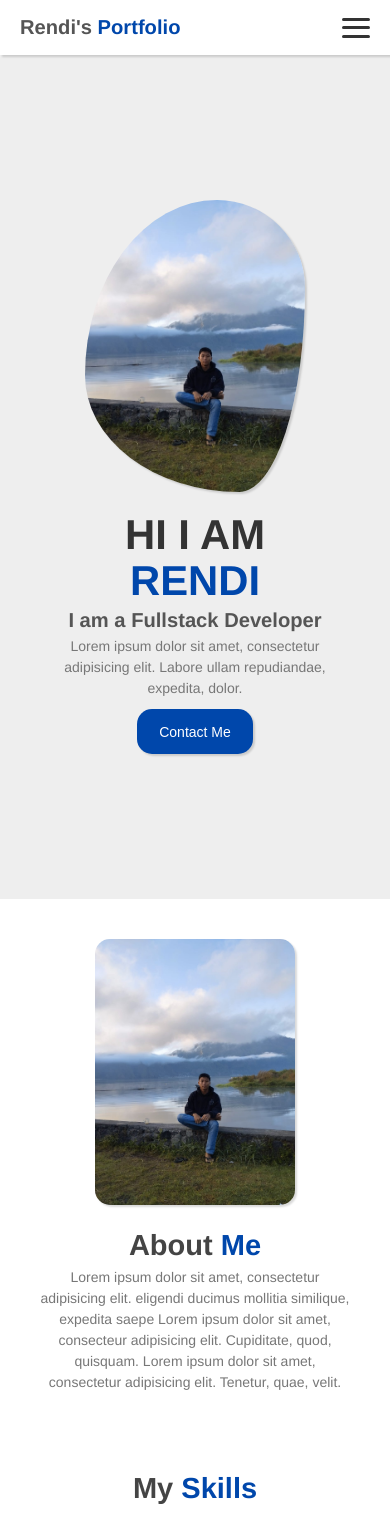
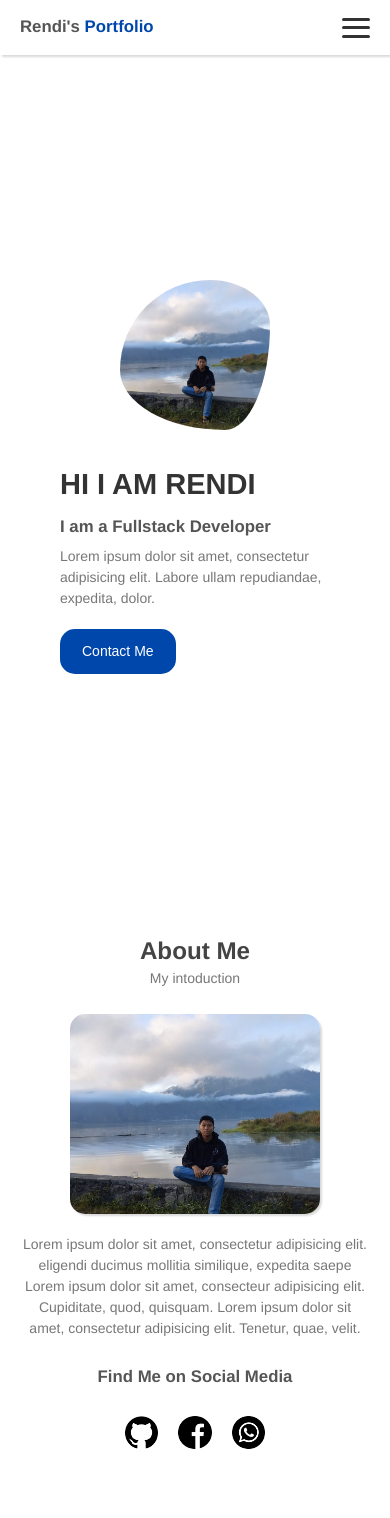
Before and after one commit to rendi12345678/rendi-portfolio, a React (Create React App) app: page / in a window 390 px wide. Shown: the top 1518 px of the page. Built offline with nearby package versions, Linux system fonts and the light colour scheme.

Commit message:
Made it more responsive

```diff
--- a/src/App.css
+++ b/src/App.css
@@ -3,9 +3,16 @@
   --paragraph-size2: clamp(1.4rem, 1.6vw, 1.6rem);
   --h2-size: calc(var(--paragraph-size) * 1.2 * 1.2 * 1.2 * 1.2);
   --h1-size: calc(var(--paragraph-size) * 1.2 * 1.2 * 1.2 * 1.2 * 1.2 * 1.2);
+  font-size: 62.5%;
+  --margin-top-size: 2.5rem;
   --h3-size: calc(var(--paragraph-size) * 1.2 * 1.2);
-  font-size: 62.5%;
   --navbar-title-size: calc(var(--paragraph-size) * 1.2 * 1.2);
+  @media (width <= 756px) {
+    --navbar-title-size: calc(var(--paragraph-size) * 1.2);
+    --h2-size: calc(var(--paragraph-size) * 1.2 * 1.2 * 1.2);
+    --h1-size: calc(var(--paragraph-size) * 1.2 * 1.2 * 1.2 * 1.2);
+    --h3-size: calc(var(--paragraph-size) * 1.2);
+  }
 }
 
 body {
--- a/src/components/About.js
+++ b/src/components/About.js
@@ -1,23 +1,37 @@
-import React from 'react';
-import '../styles/about.css';
-import '../styles/reset.css';
+import React from "react";
+import "../styles/about.css";
+import "../styles/reset.css";
 
 const About = () => {
   return (
     <section className="about-section" id="about-section">
-      <img src="/img/rendi.jpg"
-           alt="About Image"
-           title="About Image"/>
-      <div className="text-container">
-      <h1 className="about-title">About <span>Me</span></h1>
+      <div className="about-title">
+        <h2>About Me</h2>
+        <p>My intoduction</p>
+      </div>
+      <img src="/img/rendi.jpg" alt="About Image" title="About Image" />
       <div className="texts">
-      <p>
-        Lorem ipsum dolor sit amet, consectetur adipisicing elit. eligendi ducimus mollitia similique, expedita saepe Lorem ipsum dolor sit amet, consecteur adipisicing elit. Cupiditate, quod, quisquam. Lorem ipsum dolor sit amet, consectetur adipisicing elit. Tenetur, quae, velit.
-      </p>
-      </div>
+        <p>
+          Lorem ipsum dolor sit amet, consectetur adipisicing elit. eligendi
+          ducimus mollitia similique, expedita saepe Lorem ipsum dolor sit amet,
+          consecteur adipisicing elit. Cupiditate, quod, quisquam. Lorem ipsum
+          dolor sit amet, consectetur adipisicing elit. Tenetur, quae, velit.
+        </p>
+        <h3>Find Me on Social Media</h3>
+        <div className="list-of-social-media">
+          <figure>
+            <img src="/img/github-logo.png" alt="" />
+          </figure>
+          <figure>
+            <img src="/img/facebook.png" alt="" />
+          </figure>
+          <figure>
+            <img src="/img/whatsapp.png" alt="" />
+          </figure>
+        </div>
       </div>
     </section>
   );
-}
+};
 
 export default About;
--- a/src/components/Hero.js
+++ b/src/components/Hero.js
@@ -16,7 +16,7 @@ const Hero = () => {
        <div class="hero-container">
          <div className="hero-text">
          <h1>HI I AM <span>RENDI</span></h1>
-         <h2>I am a Fullstack Developer</h2>
+         <h3>I am a Fullstack Developer</h3>
          <p>
            Lorem ipsum dolor sit amet, consectetur adipisicing elit. Labore ullam repudiandae, expedita, dolor.
          </p>
--- a/src/components/Skills.js
+++ b/src/components/Skills.js
@@ -5,7 +5,11 @@ import '../styles/reset.css';
 const Skills = () => {
   return (
       <section className="skills">
-        <h1>My <span>Skills</span></h1>
+        <div className="skill-title">
+        <h1>Skills</h1>
+        <p>My technical level</p>
+        </div>
+
         <div className="skill-list">
         <div>
           <img src="/img/html-5.png"
--- a/src/styles/about.css
+++ b/src/styles/about.css
@@ -1,47 +1,64 @@
 .about-section {
   display: grid;
-  grid-template-columns: 1fr 3fr;
-  grid-template-rows: 1fr;
-  padding: 4rem 0;
-  box-sizing: border-box;
-  column-gap: 4rem;
+  grid:
+    "title title" auto
+    "image text" 25rem
+    / 1fr 1.5fr;
+    padding: 4rem 0;
+    box-sizing: border-box;
+  column-gap: clamp(2rem, 4svw, 4rem);
   max-width: 92rem;
+  margin-top: 0;
   width: 100%;
   align-items: center;
   margin: auto;
 }
 
 .about-title {
-  grid-row: 1 / 2;
-  grid-column: 2 / 3;
+  grid-area: title;
+  text-align: center;
+  margin-bottom: 2rem;
+}
+
+.about-title h2 {
   font-size: var(--h2-size);
-  line-height: 1.1;
+  line-height: 1;
   margin-bottom: .5rem;
   font-weight: bold;
   align-self: end;
   color: #444;
 }
 
-.about-title span {
-  color: #0047AB;
+.about-title p {
+  margin-bottom: .5rem;
+  font-size: var(--paragraph-size);
+  line-height: 1.5;
+  color: #777;
 }
 
 .about-section img {
   border-radius: 1.5rem;
   width: 100%;
+  height: 100%;
   object-fit: cover;
-  grid-column: 1 / 2;
-  grid-row: 1 / -1;
+  grid-area: image;
   box-shadow: .2rem .2rem .2rem rgba(0, 0, 0, .15);
 }
 
 .about-section .texts {
   display: grid;
-  align-items: start;
-  align-self: start;
-  grid-row: 2 / -1;
-  width: 90%;
-  grid-column: 2 / -1;
+  align-self: center;
+  grid-area: text;
+}
+
+.texts h3 {
+  font-size: var(--h3-size);
+  margin-bottom: .5rem;
+  margin-top: 2rem;
+  margin-bottom: 1rem;
+  line-height: 1;
+  font-weight: bold;
+  color: #555;
 }
 
 .texts p {
@@ -49,58 +66,56 @@
   font-size: var(--paragraph-size);
   line-height: 1.5;
   max-width: 75ch;
+  margin-bottom: 1rem;
 }
 
-.about-section table tr {
+.about-section .list-of-social-media {
   display: grid;
-  grid-template-columns: auto auto 1fr;
+  grid-template-columns: repeat(auto-fit, minmax(1rem, 1fr));
+  gap: clamp(2rem, 4svw, 4rem);
+  width: clamp(14rem, 20svw, 20rem);
 }
 
-.about-section table, th, td {
-  color: #777;
-  font-size: 1.6rem;
-  line-height: 1.5;
+.list-of-social-media figure img {
+  width: 100%;
+  height: auto;
+  box-shadow: 0 0 0 rgba(0, 0, 0, 0);
+  z-index: 9999;
 }
 
-.about-section table th {
-  text-align: left;
-  width: 7rem;
-}
-
-.two-dots {
-  width: 1rem;
-}
-
-@media (width <= 768px) {
+@media (width <= 500px) {
   .about-section {
-    padding: 4rem 2rem;
-    grid-template-columns: 1fr;
-    grid-template-rows: auto auto 1fr;
-    text-align: center;
-    box-sizing: border-box;
+    grid:
+      "title title" auto
+      "image image" 20rem
+      "text text" auto
+      / 1fr 1fr;
   }
 
   .about-title {
-    text-align: center;
-    grid-column: 1 / -1;
-    grid-row: 2 / 3;
+
   }
 
   .about-section img {
-    grid-row: 1 / 2;
-    grid-column: 1 / -1;
-    width: 100%;
-    margin: auto;
-    max-width: 20rem;
-    margin-bottom: 2.5rem;
+    margin-top: 2rem;
+    margin-bottom: 2rem;
+    width: 60%;
+    min-width: 25rem;
+    justify-self: center;
   }
 
   .about-section .texts {
-    text-align: center;
-    display: grid;
-    justify-content: center;
-    width: 100%;
-    grid-row: 3 / 4;
-    grid-column: 1 / -1;
+    margin-top: 2rem;
+   justify-self: center;
+   text-align: center;
+  }
+
+  .about-section .list-of-social-media {
+    justify-self: center;
+  }
+
+  .about-section .list-of-social-media img {
+    min-width: 0rem;
+    justify-self: center;
   }
 }
--- a/src/styles/contact.css
+++ b/src/styles/contact.css
@@ -3,6 +3,7 @@
   margin-bottom: 4rem 0;
   padding: 4rem;
   box-sizing: border-box;
+  margin-top: var(--margin-top-size);
   max-width: 92rem;
 }
 
--- a/src/styles/hero.css
+++ b/src/styles/hero.css
@@ -1,8 +1,9 @@
 .hero-section {
   --duration: 6500ms;
-  background-color: #eeeeee;
-  width: 100vw;
-  margin: 5.5rem calc(-50vw - -50%);
+  background-color: #fff;
+  width: 100svw;
+  height: 100svh;
+  margin: 5.5rem calc(-50svw - -50%);
   margin-bottom: 0;
   box-sizing: border-box;
   display: grid;
@@ -23,26 +24,22 @@
 
 .hero-section h1 {
   font-size: var(--h1-size);
-  line-height: 1.1;
-  margin-bottom: .5rem;
+  line-height: 1;
+  margin-bottom: 2rem;
   font-weight: bold;
   color: #333;
 }
 
-.hero-section h1 span {
-  color: #0047AB;
-}
-
-.hero-section h2 {
+.hero-section h3 {
   font-size: var(--h3-size);
-  margin-bottom: .5rem;
-  line-height: 1.1;
+  margin-bottom: 1rem;
+  line-height: 1;
   font-weight: bold;
   color: #555;
 }
 
 .hero-section p {
-  margin-bottom: .5rem;
+  margin-bottom: 1rem;
   font-size: var(--paragraph-size);
   line-height: 1.5;
   max-width: 50ch;
@@ -58,23 +55,21 @@
 .hero-image img {
   border-radius: 60% 40% 30% 70% / 60% 30% 70% 40%;
   width: 100%;
-  max-width: 30rem;
-  max-height: 36rem;
+  width: clamp(15rem, 35svw, 35rem);
+  height: clamp(15rem, 35svw, 35rem);
   object-fit: cover;
-  box-shadow: .2rem .2rem .2rem rgba(0, 0, 0, .15);
 }
 
 .contact-btn {
   background-color: #0047AB;
   color: #fff;
   border: 0;
-  margin-top: 1rem;
+  margin-top: 2rem;
   height: 4.5rem;
   padding: 0 2.2rem;
   box-sizing: border-box;
   border-radius: 1.5rem;
   font-size: var(--paragraph-size);
-  box-shadow: .2rem .2rem .2rem rgba(0, 0, 0, .15);
   transition: 300ms;
 }
 
@@ -103,13 +98,13 @@
   }
 }
 
-@media (width <= 768px) {
+@media (width <= 500px) {
   .hero-section .hero-container {
     min-height: 100svh;
     grid-template-columns: 1fr;
     row-gap: 2rem;
     padding: 2rem;
-    text-align: center;
+    text-align: left;
     align-content: center;
     box-sizing: border-box;
   }
@@ -120,12 +115,10 @@
   }
 
   .hero-image img {
-    /* width: 25rem; */
-    /* margin-top: 5.5rem; */
-/*     height: 33rem; */
     max-width: 22rem;
     box-sizing: border-box;
     max-height: 30rem;
+    margin-bottom: 2rem;
   }
 
   .hero-text {
--- a/src/styles/navbar.css
+++ b/src/styles/navbar.css
@@ -2,7 +2,6 @@ header {
   --font-clr: #777;
   position: fixed;
   top: 0;
-  padding: 0 clamp(2rem, 4svw, 4rem);
   left: 0;
   right: 0;
   height: 5.5rem;
@@ -13,6 +12,7 @@ header {
 }
 
 header .nav-container {
+padding: 0 clamp(2rem, 4svw, 4rem);
   display: flex;
   width: 100%;
   position: relative;
@@ -101,7 +101,7 @@ nav ul {
   display: flex;
   justify-content: space-between;
   align-items: center;
-  width: clamp(20rem, 30vw, 30rem);
+  width: clamp(23rem, 30vw, 30rem);
 }
 
 ul li {
@@ -131,7 +131,7 @@ ul li a:hover::after {
   width: 100%;
 }
 
-@media (width <= 768px) {
+@media (width <= 500px) {
   nav ul {
     display: flex;
     position: absolute;
--- a/src/styles/project.css
+++ b/src/styles/project.css
@@ -2,7 +2,8 @@
   display: grid;
   width: 100%;
   padding: 4rem 0;
-  margin: auto;
+  margin: 0 auto;
+  margin-top: var(--margin-top-size);
   max-width: 92rem;
   box-sizing: border-box;
 }
@@ -22,6 +23,7 @@
 
 .project-section .project-list {
   margin-top: 1rem;
+  margin-bottom: 2rem;
   display: flex;
   box-sizing: border-box;
   flex-wrap: wrap;
@@ -30,9 +32,7 @@
 }
 
 .project-section .project-list img {
-  min-width: 10rem;
-  max-width: 100%;
-  flex: 1;
+  width: 26rem;
   box-shadow: .2rem .2rem .2rem rgba(0, 0, 0, .15);
   border: 1px solid rgba(0,0,0,.25);
   border-radius: 1.5rem;
--- a/src/styles/skills.css
+++ b/src/styles/skills.css
@@ -6,6 +6,7 @@
   width: 100%;
   margin: auto;
   max-width: 92rem;
+  margin-top: var(--margin-top-size);
   box-sizing: border-box;
 }
 
@@ -13,9 +14,19 @@
   text-align: center;
   font-size: var(--h2-size);
   line-height: 1.1;
-  margin-bottom: .5rem;
   font-weight: bold;
   color: #444;
+}
+
+.skills .skill-title {
+  margin-bottom: 2rem;
+}
+
+.skill-title p {
+  margin-bottom: .5rem;
+  font-size: var(--paragraph-size);
+  line-height: 1.5;
+  color: #777;
 }
 
 .skills h1 span {
@@ -24,11 +35,11 @@
 
 .skill-list {
   display: flex;
+  margin-top: 2rem;
   flex-wrap: wrap;
   justify-content: center;
   gap: 4rem;
   width: 100%;
-  margin-top: 1rem;
 }
 
 .skills .skill-list div {
```
Also changed, not shown: public/img/github-logo.png (added), public/img/github.png (added).
